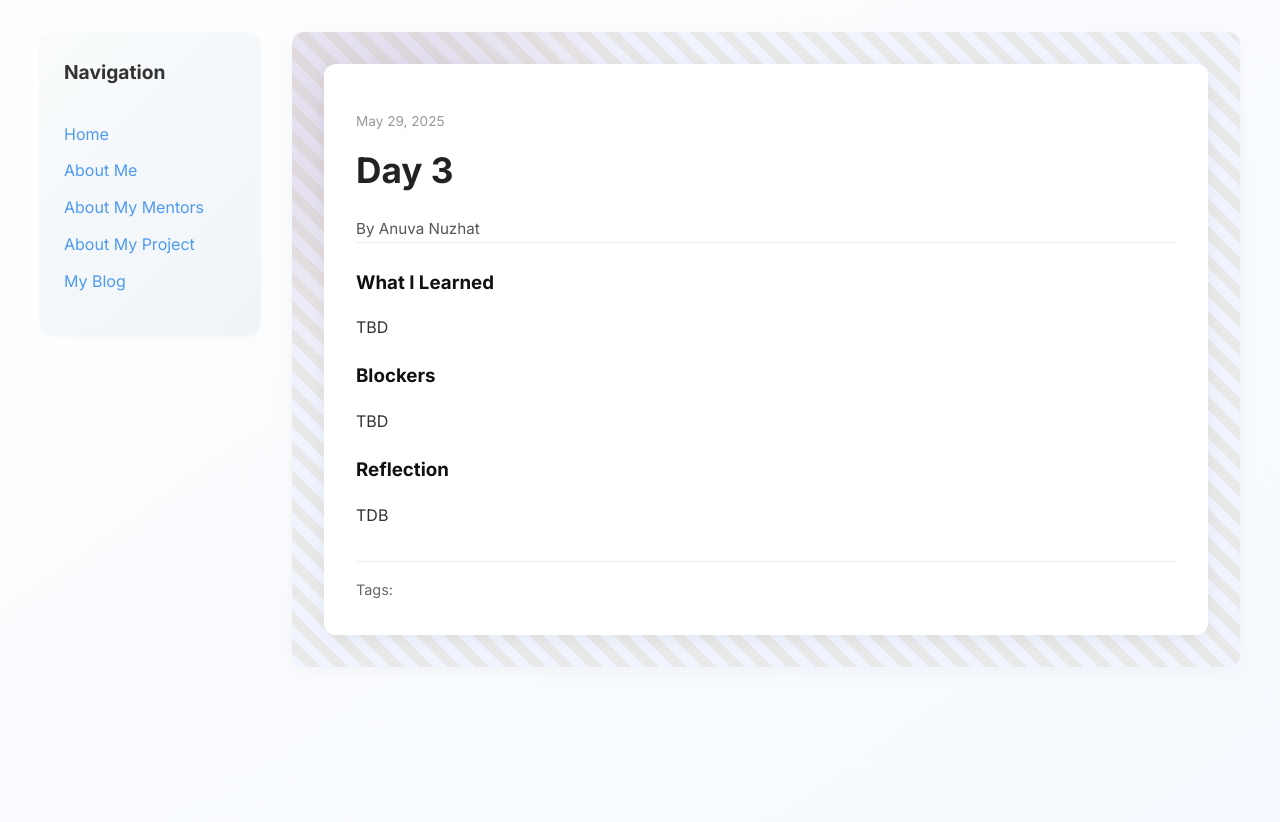
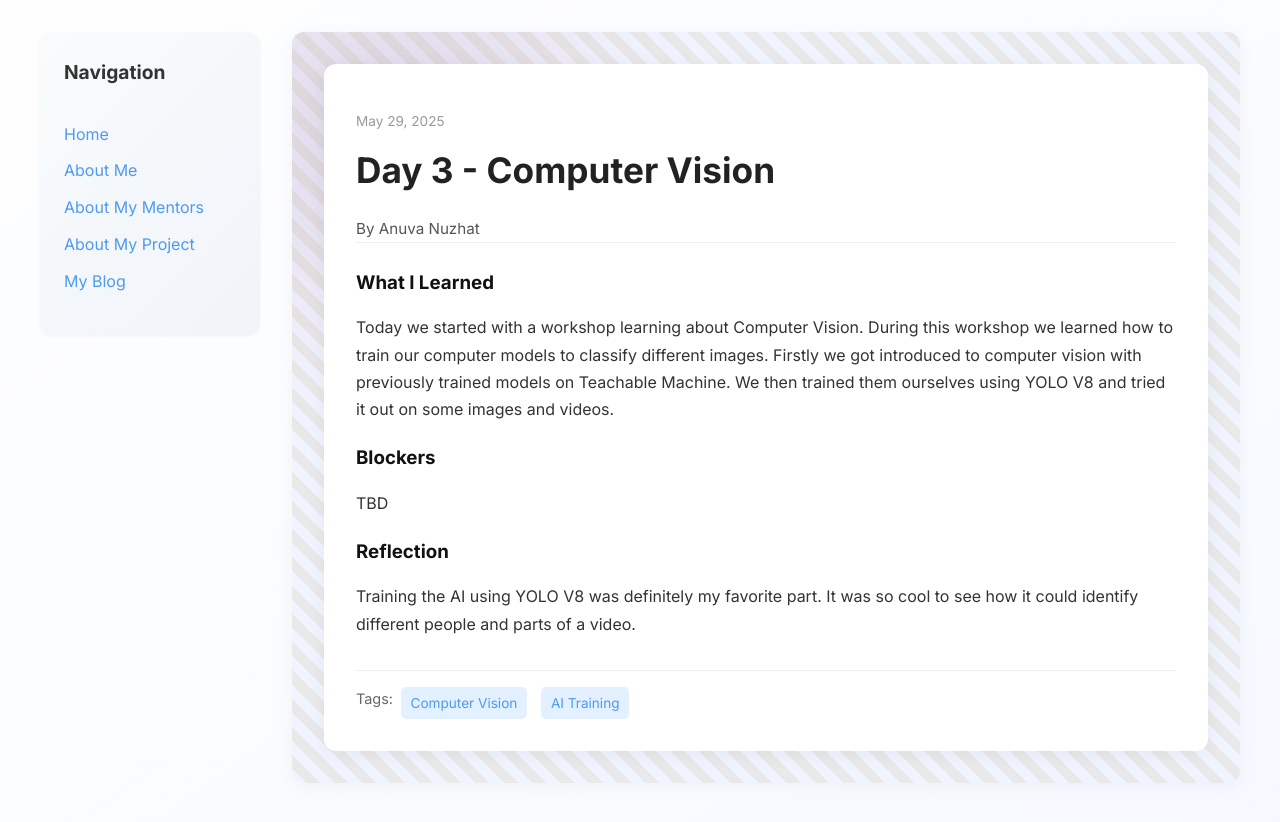
Before and after one commit to anuvanuzhat/anuvanuzhat.github.io, a Jekyll site: the page built from _posts/2025-05-29-day-3.md, in a window 1280 px wide. Shown: the top 822 px of the page. Built offline with Jekyll 4.4.1, drawn with Linux system fonts in a browser that asks for light colours.

Commit message:
Update 2025-05-29-day-3.md

```diff
--- a/_posts/2025-05-29-day-3.md
+++ b/_posts/2025-05-29-day-3.md
@@ -1,17 +1,17 @@
 ---
 layout: post
-title: "Day 3"
+title: "Day 3 - Computer Vision"
 date: 2025-05-29
 author: Anuva Nuzhat
 permalink: /day3.html
-tags: []
+tags: ["Computer Vision", "AI Training"]
 
 what_i_learned: |
-  TBD
+  Today we started with a workshop learning about Computer Vision. During this workshop we learned how to train our computer models to classify different images. Firstly we got introduced to computer vision with previously trained models on Teachable Machine. We then trained them ourselves using YOLO V8 and tried it out on some images and videos.
 
 blockers: |
   TBD
 
 reflection: |
-  TDB
+  Training the AI using YOLO V8 was definitely my favorite part. It was so cool to see how it could identify different people and parts of a video.
 ---
```
